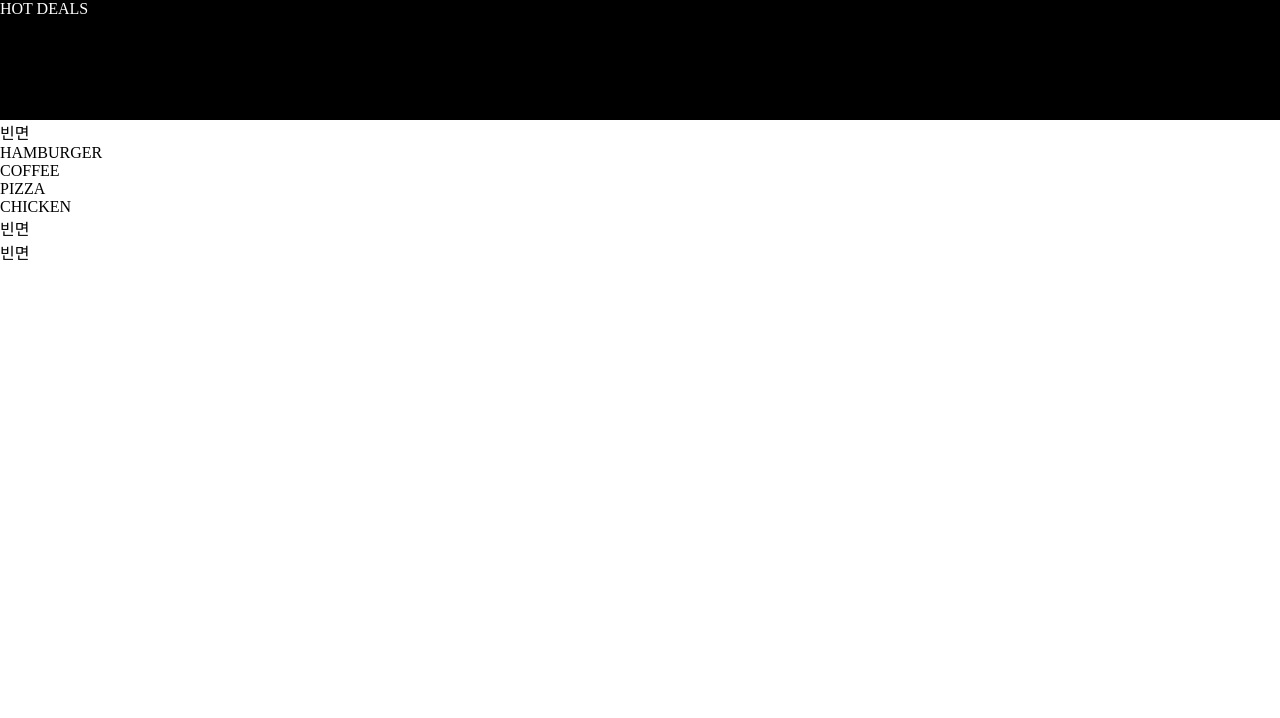
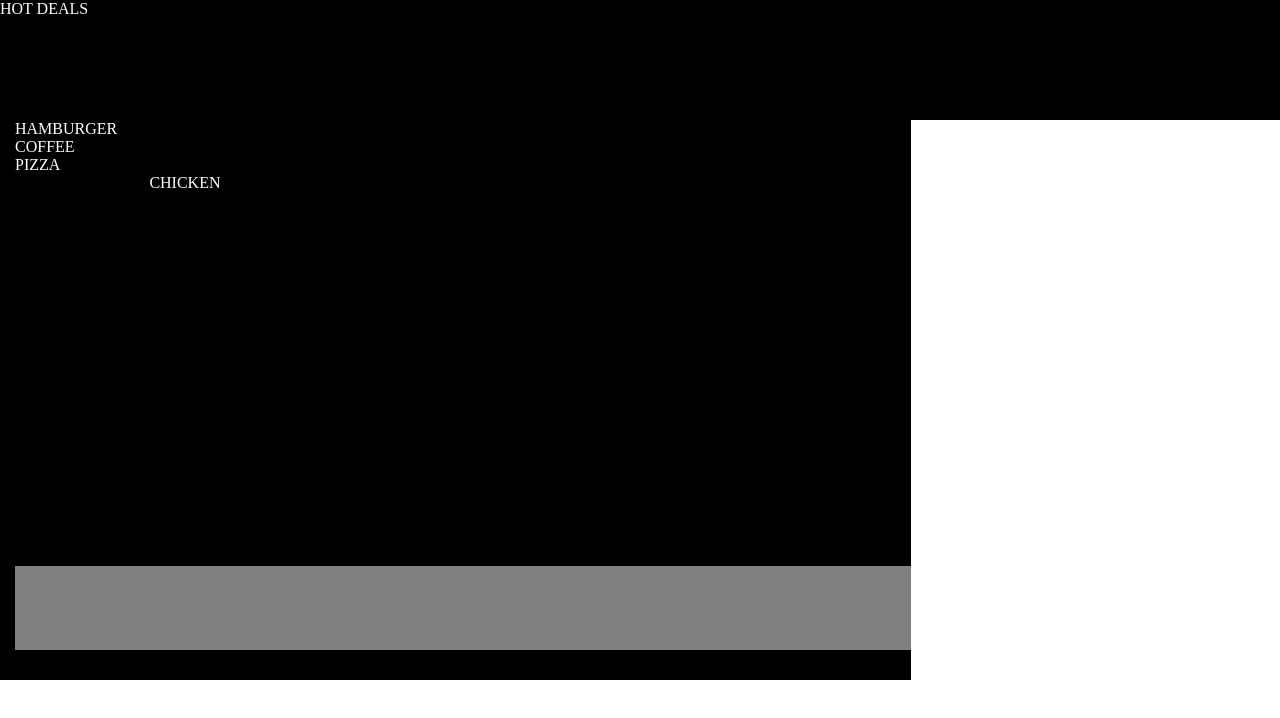
Before and after one commit to 202137505kodongkuk/202137505kodongkuk.github.io, a plain HTML site: page index.html in a window 1280 px wide. Drawn offline with Linux system fonts and the light colour scheme.

Commit message:
Update index.html

```diff
--- a/index.html
+++ b/index.html
@@ -5,20 +5,20 @@
    <style>
      html,body{margin:0; padding:0; height:100%;}
      .header{width: 100%; height: 15%; background:black; color:white;}
-     .nav{{width: 15; height: 70%; float:left; background:black;}
-     .section{{width: 70%; height: 70%; float: left; background:black; color:white;}
+     .nav{width: 15; height: 70%; float:left; background:black;}
+     .section{width: 70%; height: 70%; float: left; background:black; color:white;}
      .aside{width: 15%; height: 70%; float:left; background:black;}
      .footer{width: 100%; height: 15%; clear:both; background:grey;}
     </style>
   </head>
 <body>
   <header class="header">HOT DEALS</header>
-  <nav class="nav">빈면</nav>
+  <nav class="nav"></nav>
   <section class="section">HAMBURGER<br>
     COFFEE<br>
     PIZZA<br>
     CHICKEN
-    <aside class="aside">빈면</aside>
-    <footer class="footer">빈면</footer>
+    <aside class="aside"></aside>
+    <footer class="footer"></footer>
 </body>
 </html>
```
